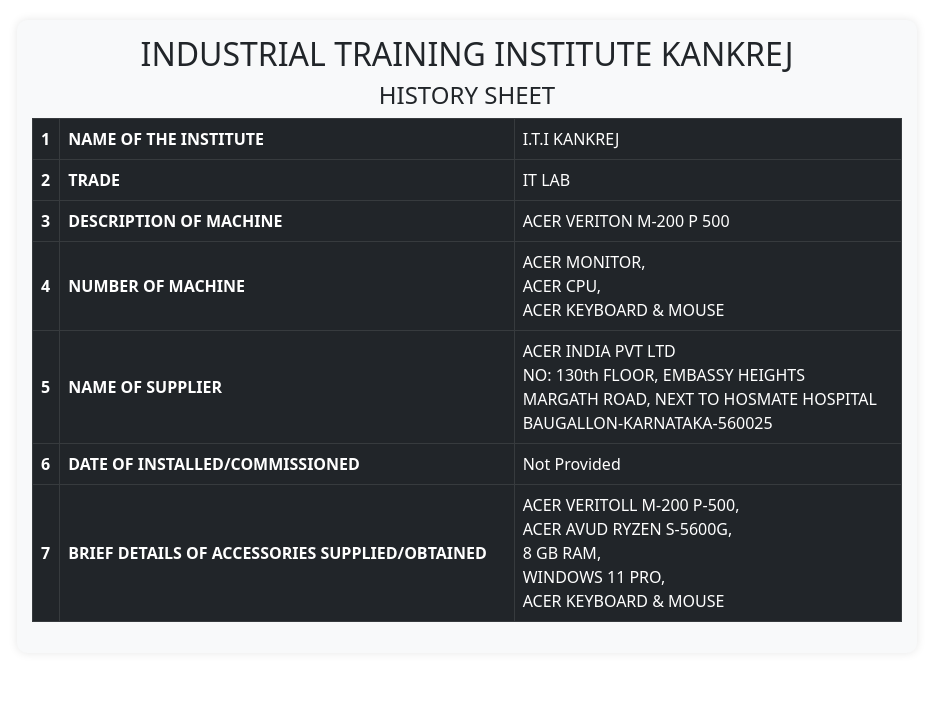
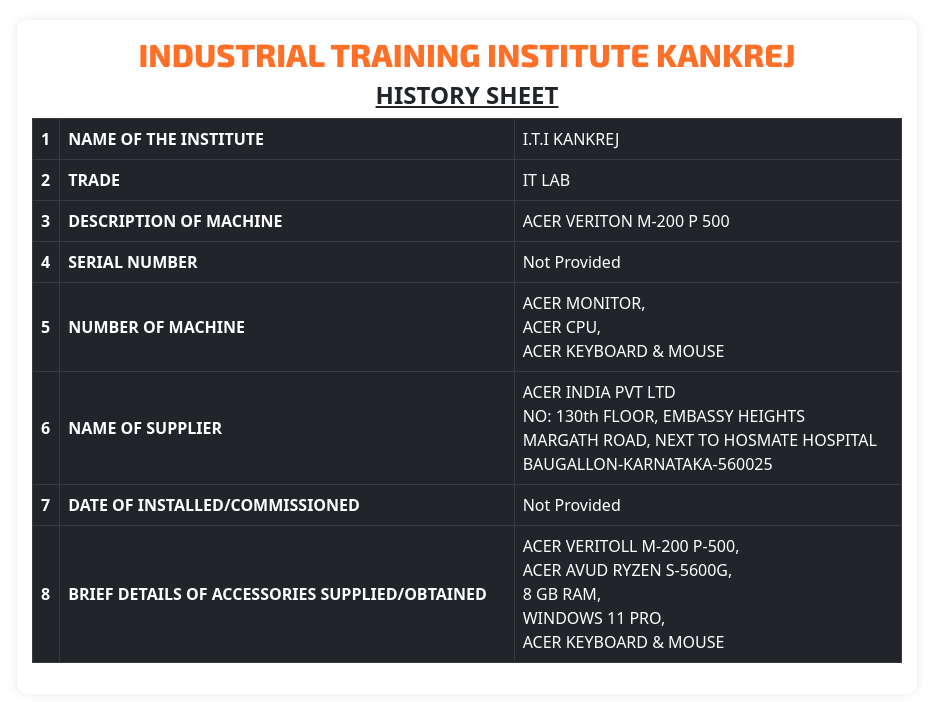
Before and after one commit to itikankrej157/HISTORY-SHEET, a plain HTML site: page index.html in a window 1280 px wide. Shown: the whole page, without its empty margins (173-1106 px from the left). Drawn offline with nearby package versions, Linux system fonts and the light colour scheme.

Commit message:
Update index.html

```diff
--- a/index.html
+++ b/index.html
@@ -1,62 +1,94 @@
 <!DOCTYPE html>
 <html lang="en">
+
 <head>
     <meta charset="UTF-8">
     <meta name="viewport" content="width=device-width, initial-scale=1">
     <title>History Sheet - ITI Kankrej</title>
+    <link rel="preconnect" href="https://fonts.googleapis.com">
+    <link rel="preconnect" href="https://fonts.gstatic.com" crossorigin>
+    <link href="https://fonts.googleapis.com/css2?family=Exo+2:ital,wght@0,100..900;1,100..900&display=swap"
+        rel="stylesheet">
     <link href="https://cdn.jsdelivr.net/npm/bootstrap@5.3.0/dist/css/bootstrap.min.css" rel="stylesheet">
     <style>
         body {
             padding: 20px;
             font-size: 16px;
+            background: #ffffff;
         }
+
         .table-container {
             max-width: 900px;
             margin: auto;
-            background: #f8f9fa;
+            background: #ffffff;
             padding: 15px;
             border-radius: 10px;
-            box-shadow: 0px 0px 10px rgba(0,0,0,0.1);
+            box-shadow: 0px 0px 10px rgba(0, 0, 0, 0.1);
         }
-        h2, h4 {
+
+        h2 {
             text-align: center;
+            color: #FE6F27;
+            font-family: "Exo 2", sans-serif;
+            font-optical-sizing: auto;
+            font-style: bold;
+            font-weight: 800;
+            font-size: xx-large;
+
         }
+
+        h4 {
+            text-align: center;
+            font-weight: 900;
+
+        }
+
         .table th {
 
 
             text-align: left;
-            align-content:center;
+            align-content: center;
         }
+
         /* Make table scrollable on small screens */
         .table-responsive {
             overflow-x: auto;
             display: block;
             width: 100%;
         }
+
         @media (max-width: 768px) {
             body {
                 padding: 10px;
                 font-size: 14px;
             }
+
             h2 {
                 font-size: 20px;
             }
+
             .table-container {
                 padding: 10px;
             }
-            .table th, .table td {
+
+            .table th,
+            .table td {
                 font-size: 12px;
                 padding: 8px;
-                white-space: nowrap; /* Prevent text from breaking */
+                white-space: nowrap;
+                /* Prevent text from breaking */
             }
         }
     </style>
 </head>
+
 <body>
 
     <div class="container table-container">
+
         <h2>INDUSTRIAL TRAINING INSTITUTE KANKREJ</h2>
-    <h4 class="text-center">HISTORY SHEET</h4>
+        <u><h4 class="text-center">HISTORY SHEET</h4></u>
+
         <div class="table-responsive">
             <table class="table table-bordered table-dark">
                 <tbody>
@@ -77,11 +109,16 @@
                     </tr>
                     <tr>
                         <th>4</th>
+                        <th>SERIAL NUMBER</th>
+                        <td>Not Provided</td>
+                    </tr>
+                    <tr>
+                        <th>5</th>
                         <th>NUMBER OF MACHINE</th>
                         <td>ACER MONITOR,<br>ACER CPU,<br> ACER KEYBOARD & MOUSE</td>
                     </tr>
                     <tr>
-                    <th>5</th>
+                        <th>6</th>
                         <th>NAME OF SUPPLIER</th>
                         <td>ACER INDIA PVT LTD<br>
                             NO: 130th FLOOR, EMBASSY HEIGHTS<br>
@@ -89,14 +126,15 @@
                             BAUGALLON-KARNATAKA-560025</td>
                     </tr>
                     <tr>
-                    <th>6</th>
+                        <th>7</th>
                         <th>DATE OF INSTALLED/COMMISSIONED</th>
                         <td>Not Provided</td>
                     </tr>
                     <tr>
-                    <th>7</th>
+                        <th>8</th>
                         <th>BRIEF DETAILS OF ACCESSORIES SUPPLIED/OBTAINED</th>
-                    <td>ACER VERITOLL M-200 P-500,<br> ACER AVUD RYZEN S-5600G,<br> 8 GB RAM,<br> WINDOWS 11 PRO,<br> ACER KEYBOARD & MOUSE</td>
+                        <td>ACER VERITOLL M-200 P-500,<br> ACER AVUD RYZEN S-5600G,<br> 8 GB RAM,<br> WINDOWS 11
+                            PRO,<br> ACER KEYBOARD & MOUSE</td>
                     </tr>
                 </tbody>
             </table>
@@ -105,4 +143,5 @@
 
     <script src="https://cdn.jsdelivr.net/npm/bootstrap@5.3.0/dist/js/bootstrap.bundle.min.js"></script>
 </body>
+
 </html>
```
Lines whose indentation alone changed are shown as unchanged.
